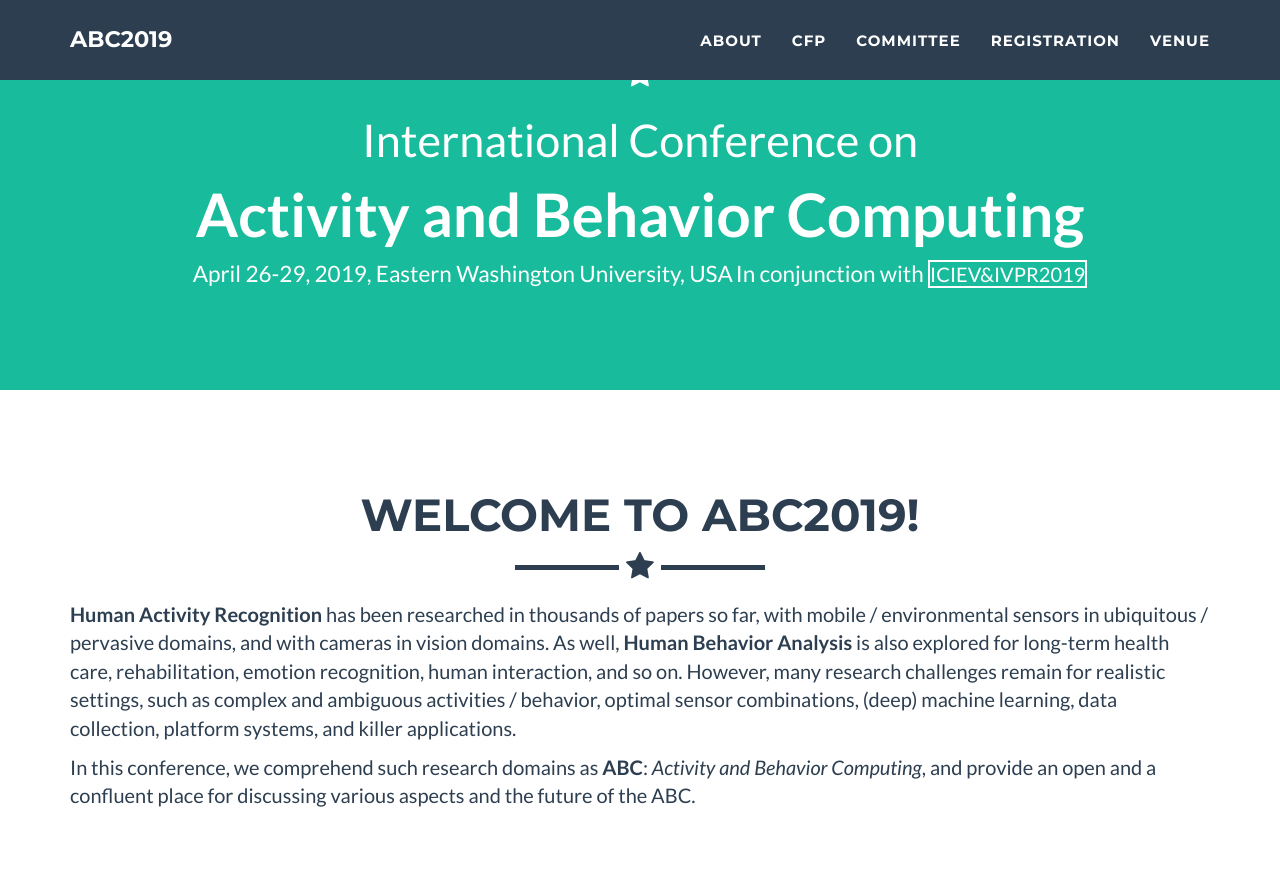
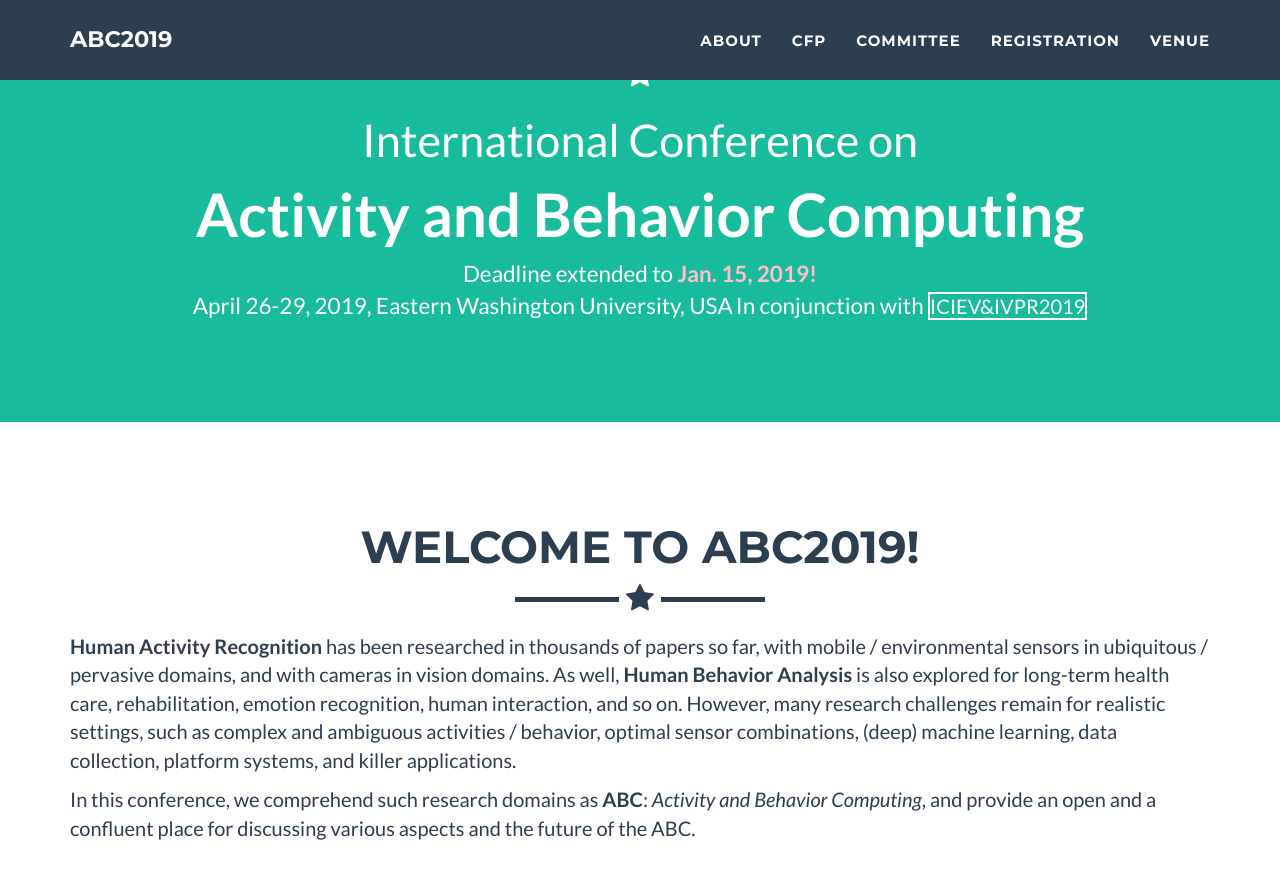
Before and after one commit to abc-research/2019, a Jekyll site: the page built from index.html, in a window 1280 px wide and 900 px high, scrolled down 466 px. Shown: the top 879 px of the window. Built offline with Jekyll 4.4.1, drawn with Linux system fonts in a browser that asks for light colours.

Commit message:
Update _config.yml

```diff
--- a/_config.yml
+++ b/_config.yml
@@ -8,7 +8,7 @@
 conf_title2: "Activity and Behavior Computing"
 meta_author: Sozo Inoue
 location: Eastern Washington University, USA
-date: April 26-29, 2019
+date: Deadline extended to <b style="color:pink">Jan. 15, 2019!</b><br/>April 26-29, 2019
 conjunction:
   name: ICIEV&IVPR2019
   url: http://cennser.org/ICIEV/
```
